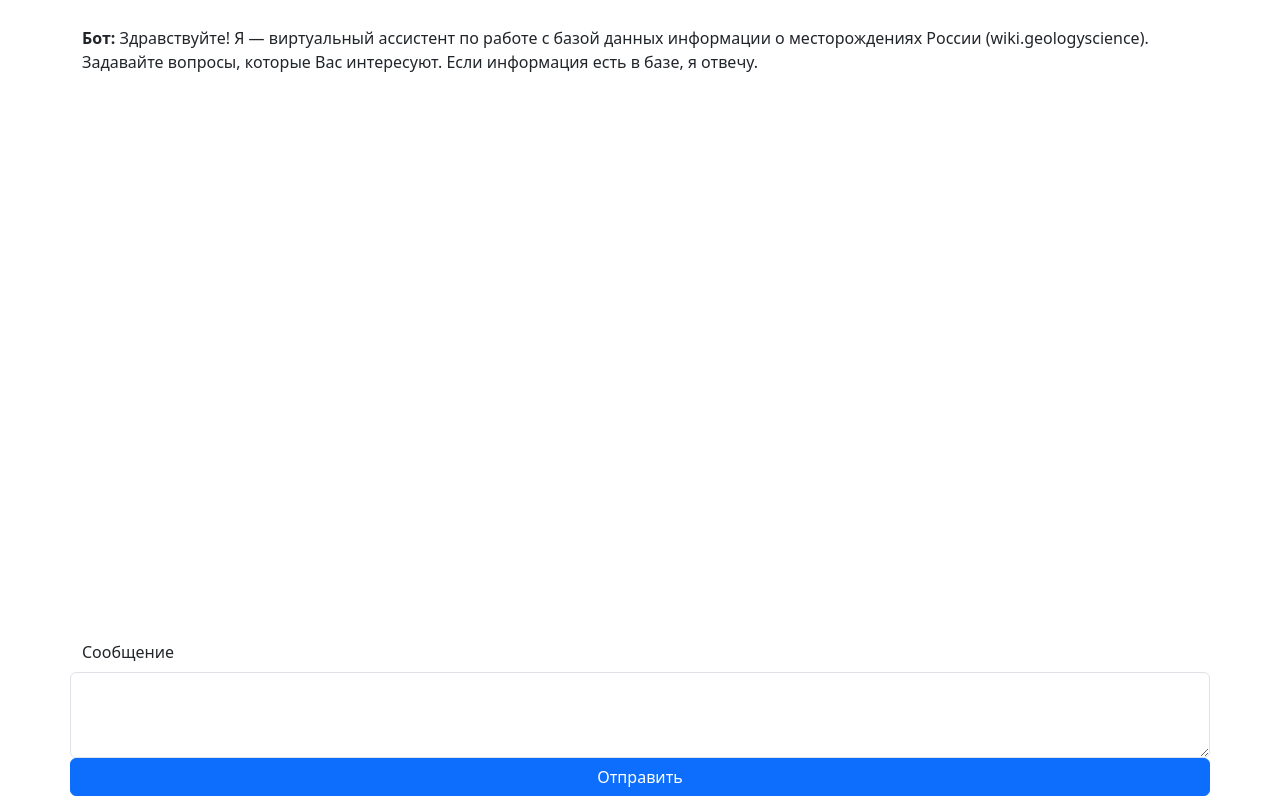
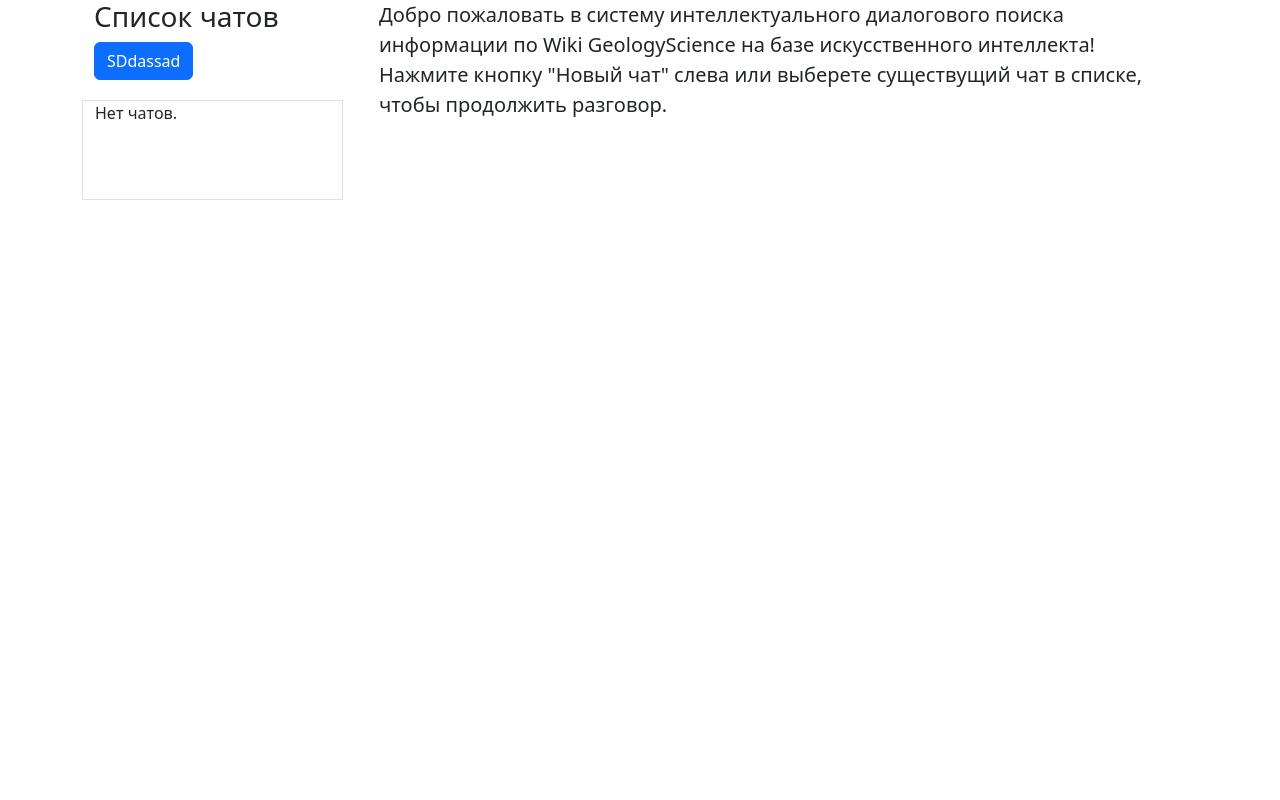
Before and after one commit to pikvic/sgm_aiwiki, a FastAPI app: page / in a window 1280 px wide. Run offline with FastAPI, Linux system fonts and the light colour scheme.

Commit message:
Add chats list, new chat

```diff
--- a/app/main.py
+++ b/app/main.py
@@ -1,5 +1,5 @@
 from fastapi import FastAPI, Request
-from fastapi.responses import HTMLResponse
+from fastapi.responses import HTMLResponse, RedirectResponse
 from fastapi.templating import Jinja2Templates
 from pydantic import BaseModel
 from pathlib import Path
@@ -45,17 +45,38 @@ async def root(request: Request):
 
     user_id = request.cookies.get("user_id", None)
 
-    # chat_id = request.cookies.get("chat_id", None)
-    message = ChatMessage(role="bot", content=hello, created=now())
-    response = templates.TemplateResponse("index.html", {"request": request, "messages": [message]})
+    if not user_id:
+        user_id = str(uuid4())
+        response = templates.TemplateResponse("index.html", {"request": request, "chats": []})
+        response.set_cookie(key="user_id", value=user_id)
+    else:
+        user_chats = mongo.get_user_chats(user_id)
+        for chat in user_chats:
+            title = chat['messages'][0]['content'] if len(chat['messages']) < 2 else chat['messages'][1]['content']
+            chat["title"] = f"{title}..."
+            chat["created"] = chat["chat_created"].strftime("%Y-%m-%d %H:%M:%S")
+            chat["url"] = f'chats/{chat["chat_id"]}'
+        response = templates.TemplateResponse("index.html", {"request": request, "chats": user_chats})
+
+    return response
+
+@app.get("/chats/new", response_class=HTMLResponse)
+async def new_chat(request: Request):
+    user_id = request.cookies.get("user_id", None)
 
     if not user_id:
-        user_id = str(uuid4())
-        response.set_cookie(key="user_id", value=user_id)
+        return RedirectResponse("/")
 
+    user_chats = mongo.get_user_chats(user_id)
+    for chat in user_chats:
+        title = chat['messages'][0]['content'] if len(chat['messages']) < 2 else chat['messages'][1]['content']
+        chat["title"] = f"{title}..."
+        chat["created"] = chat["chat_created"].strftime("%Y-%m-%d %H:%M:%S")
+        chat["url"] = f'chats/{chat["chat_id"]}'
+
+    message = ChatMessage(role="bot", content=hello, created=now())
     chat_id = str(uuid4())
     chat_created = now()
-    response.set_cookie(key="chat_id", value=chat_id)
     chat = {
         "chat_id": chat_id,
         "chat_created": chat_created,
@@ -63,11 +84,30 @@ async def root(request: Request):
         "messages": [message.model_dump()],
         "model_messages": []
     }
+    mongo.create_chat(chat)
 
-    mongo.create_chat(chat)
-    # chat = None
-    # chats[chat_id] = {"chat": chat, "messages": [message]}
+    response = templates.TemplateResponse("chat.html", {"request": request, "messages": [message], "chats": user_chats})
+    response.set_cookie(key="chat_id", value=chat_id)
     return response
+
+@app.get("/chats/{chat_id}", response_class=HTMLResponse)
+async def new_chat(chat_id: str, request: Request):
+    user_id = request.cookies.get("user_id", None)
+    if not user_id:
+        return RedirectResponse("/")
+    user_chats = mongo.get_user_chats(user_id)
+    for chat in user_chats:
+        title = chat['messages'][0]['content'] if len(chat['messages']) < 2 else chat['messages'][1]['content']
+        chat["title"] = f"{title}..."
+        chat["created"] = chat["chat_created"].strftime("%Y-%m-%d %H:%M:%S")
+        chat["url"] = f'chats/{chat["chat_id"]}'
+
+    chat = mongo.get_chat(chat_id)
+    messages = chat["messages"]
+    response = templates.TemplateResponse("chat.html", {"request": request, "messages": messages, "chats": user_chats})
+    response.set_cookie(key="chat_id", value=chat_id)
+    return response
+
 
 @app.post("/chat", response_model=ChatMessage)
 async def chat(request: Request, message: ChatMessageIn):
@@ -107,35 +147,3 @@ async def chat(request: Request, message: ChatMessageIn):
     mongo.add_message(chat_id, response_message.model_dump())
 
     return response_message
-    # chat_id = request.cookies.get("chat_id", None)
-    # print(chat_id)
-    # print(message)
-    # if not chats[chat_id]["chat"]:
-    #     strings = [f.stem for f in files]
-    #     res = search(message.content, strings=strings)
-    #     print(res)
-    #     if not res:
-    #         content = "Такого месторождения нет в базе."
-    #         msg = ChatMessage(role="bot", content=content)
-    #         return msg
-    #     if len(res) > 1:
-    #         text = ", ".join(res)
-    #         content = f"Пожалуйста, укажите одно из подходящих месторождений: {text}"
-    #         msg = ChatMessage(role="bot", content=content)
-    #         return msg
-    #     if len(res) == 1:
-    #         title, text = get_data(res[0])
-    #         the_chat = get_init_messages(title, text)
-    #         chats[chat_id]["chat"] = the_chat
-    #         content = f"Месторождение выбрано. Задавайте ваши вопросы."
-    #         msg = ChatMessage(role="bot", content=content)
-    #         return msg
-
-    # chat_messages = chats[chat_id]["chat"]
-    # chat_messages.append(HumanMessage(content=message.content))
-    # print(chat_messages)
-    # res = model(chat_messages)
-    # chat_messages.append(res)
-    # chats[chat_id]["messages"].append(res.content)
-    # msg = ChatMessage(role="bot", content=res.content)
-    # return msg
--- a/app/mongo.py
+++ b/app/mongo.py
@@ -25,6 +25,11 @@ class MongoAPI:
         result = chat_cursor.find_one({"chat_id": chat_id})
         return result
 
+    def get_user_chats(self, user_id):
+        chat_cursor = self.db["chats"]
+        result = chat_cursor.find({"user_id": user_id})
+        return list(result)
+
     def get_scenes(self):
         result = self.db.scene.find()
         return list(result)
--- a/app/templates/index.html
+++ b/app/templates/index.html
@@ -12,6 +12,9 @@
             height: 100%;
             width: 100%;
         }
+        .h100 {
+            height: 100%;
+        }
         .h80 {
             height: 80%;
             padding-top: 2%;
@@ -20,82 +23,82 @@
         .h20 {
             height: 20%;
         }
+        #main {
+            height: 100%;
+        }
+        #main #chats {
+            overflow-y: scroll;
+            height: 100%;
+        }
+        #main #chats .row {
+            height: 100px;
+
+        }
+        #main .row {
+            height: 100%;
+        }
+        #main #chat .row {
+            height: auto;
+        }
+        .row.border:hover {
+            background-color: rgba(150, 150, 150, 0.2);
+            cursor: pointer;
+        }
+
     </style>
 </head>
 <body class="fixed">
-    <div id="chat" class="container h80">
-        {% for message in messages %}
+    <div id="main" class="container">
+        <div class="row align-middle">
+            <div class="col-3">
+                <div id="chats" class="container">
                     <div class="row">
                         <div class="col">
-                {% if message.role == "bot" %}
-                    <p><strong>Бот:</strong> {{ message.content }}</p>
-                {% endif %}
-                {% if message.role == "user" %}
-                    <p><strong>Вы:</strong> {{ message.content }}</p>
+                            <h3>Список чатов</h3>
+                            <button type="button" class="btn btn-primary" onclick="newChat()">SDdassad</button>
+                        </div>
+                    </div>
+                    {% if chats %}
+                        {% for chat in chats %}
+                            <div class="row border">
+                                <div class="col" onclick="openChat('{{ chat.url }}')">
+                                    <p>{{ chat.title }}</p>
+                                    <p>{{ chat.created }}</p>
+                                </div>
+                            </div>
+                        {% endfor %}
+                    {% else %}
+                        <div class="row border">
+                            <div class="col">
+                                <p>Нет чатов.</p>
+                            </div>
+                        </div>
                     {% endif %}
                 </div>
             </div>
-        {% endfor %}
-    </div>
-    <div class="container h20">
+            <div class="col-9 h100">
+                {% block chat %}
+                    <div class="container">
+                        <div class="row">
                             <div class="col">
-            <div class="row">
-                <label for="message" class="form-label">Сообщение</label>
-                <textarea class="form-control" id="message" rows="3"></textarea>
-            </div>
-        </div>
-        <div class="col">
-            <div class="row">
-                <button id="button" type="button" class="btn btn-primary" onclick="sendMessage()">Отправить</button>
+                                <p class="lead">Добро пожаловать в систему интеллектуального диалогового поиска информации по Wiki GeologyScience на базе искусственного интеллекта! Нажмите кнопку "Новый чат" слева или выберете существущий чат в списке, чтобы продолжить разговор.</p>
                             </div>
                         </div>
                     </div>
+                {% endblock chat %}
+            </div>
+        </div>
+    </div>
+    {% block js %}
         <script>
+            function newChat() {
+                window.location = `${window.location.origin}/chats/new`;
+            }
+            function openChat(url) {
+                window.location = `${window.location.origin}/${url}`;
+            }
+        </script>
+    {% endblock js %}
 
-        function add_message(message, role) {
-            let chat = document.getElementById("chat");
-            let row = document.createElement("div");
-            row.classList.add("row");
-            let col = document.createElement("div");
-            col.classList.add("col");
-            let p = document.createElement("p");
-            if (role == "bot") {
-                p.innerHTML = `<strong>Бот:</strong> ${message}`;
-            }
-            else {
-                p.innerHTML = `<strong>Вы:</strong> ${message}`;
-            }
-            col.appendChild(p);
-            row.appendChild(col);
-            chat.appendChild(row);
-        }
-
-        function sendMessage() {
-            let message = document.getElementById("message");
-            let url = window.location.href;
-            let button = document.getElementById("button");
-            add_message(message.value, "user");
-            button.disabled = true;
-            fetch(`${url}chat`, {
-                method: 'POST', // Здесь так же могут быть GET, PUT, DELETE
-                body: JSON.stringify({
-                    role: "user",
-                    content: message.value
-                }), // Тело запроса в JSON-формате
-                headers: {
-                  // Добавляем необходимые заголовки
-                  'Content-type': 'application/json; charset=UTF-8',
-                },
-                credentials: 'include'
-              })
-                .then((response) => response.json())
-                .then((data) => {
-                    button.disabled = false;
-                    message.value = "";
-                    add_message(data["content"], "bot");
-                })
-        }
-
-    </script>
 </body>
 </html>
```
Also changed, not shown: app/templates/chat.html (added, +91 -0 lines). Lines whose indentation alone changed are shown as unchanged.
